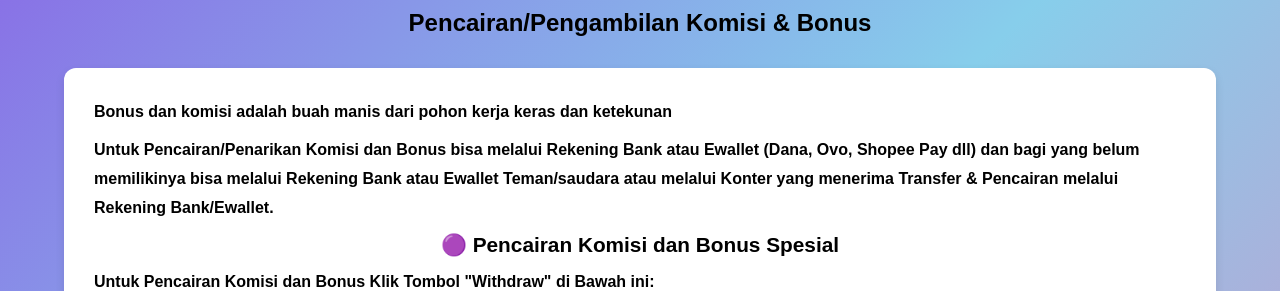
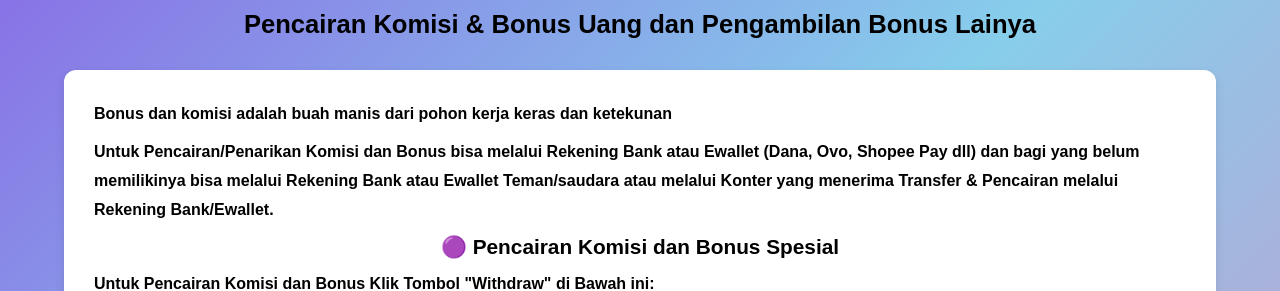
Before and after one commit to SAFF35/Pencairan, a plain HTML site: page index.html in a window 1280 px wide. Shown: the part 809-1100 px from the top of the page. Drawn offline with nearby package versions, Linux system fonts and the light colour scheme.

Commit message:
Update index.html

```diff
--- a/index.html
+++ b/index.html
@@ -104,7 +104,7 @@ padding: 0 10px;
 text-align: left;
 }
 h3 {
-font-size: 1.5em;
+font-size: 1.6em;
 font-weight: bold;
 color: #000;
 text-align: center;
@@ -181,7 +181,7 @@ Withdraw (Pencairan)
 <br>
 <img class="logo-large" src="https://affiliate035.wordpress.com/wp-content/uploads/2024/12/20241128_204611.png?w=768" alt="Platform SAF">
 <br>
-  <h3>Pencairan/Pengambilan Komisi & Bonus</h3>
+  <h3>Pencairan Komisi & Bonus Uang dan Pengambilan Bonus Lainya</h3>
 <div class="content">
   <p><strong>Bonus dan komisi adalah buah manis dari pohon kerja keras dan ketekunan</strong></p>
   <p>Untuk Pencairan/Penarikan Komisi dan Bonus bisa melalui Rekening Bank atau Ewallet (Dana, Ovo, Shopee Pay dll) dan bagi yang belum memilikinya bisa melalui Rekening Bank atau Ewallet Teman/saudara atau melalui Konter yang menerima Transfer & Pencairan melalui Rekening Bank/Ewallet.</p>
@@ -202,7 +202,7 @@ Withdraw (Pencairan)
 <h4>🟣 Pengambilan Bonus Ebook</h4>
   <p>ntuk Penarikan Bonus Ebook (Bonus Tambahan 1/2) bagi yang berhak mendapatkanya, Klik tombol di bawah ini:</p>
   <br>
-  <p><a href="https://SAFF35.github.io/EB" class="button">👉 Pengambilan Bonus</a></p>
+  <p><a href="https://SAFF35.github.io/E" class="button">👉 Pengambilan Bonus</a></p>
   <p></p>
   <h4>🟣 Pengambilan Bonus Kursus Online</h4>
   <p>Untuk Pengambilan Akses Bonus Pembelajaran/Kursus online (Bonus Tambahan 3) bagi yang berhak mendapatkannya, Klik tombol di bawah ini:</p>
```
